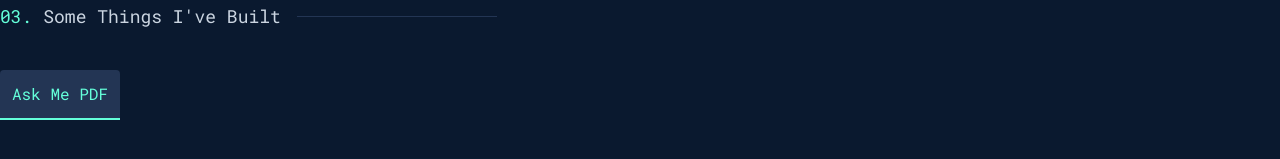
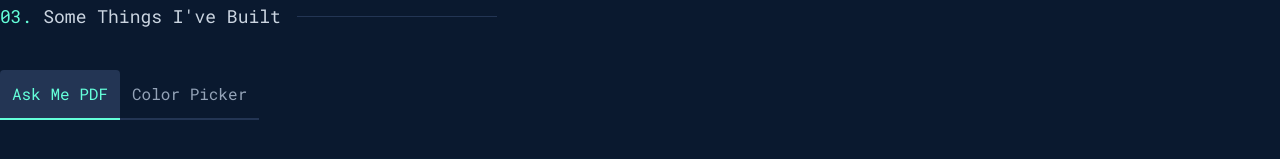
Before and after one commit to MahsinSaifullah/mahsin-portfolio-2.0, a Next.js app: page / in a window 1280 px wide. Shown: the part 2664-2823 px from the top of the page. Built offline with nearby package versions, Linux system fonts and the light colour scheme.

Commit message:
chore: add color picker project to portfolio

```diff
--- a/app/Projects.tsx
+++ b/app/Projects.tsx
@@ -1,7 +1,9 @@
 'use client';
 
+import React from 'react';
 import SectionHeader from '@/components/SectionHeader';
 import askMePDF from './images/askMePDF.png';
+import colorPicker from './images/colorPicker.png';
 import ProjectItem from './ProjectItem';
 import Tabs from '@/components/Tabs';
 
@@ -25,43 +27,38 @@ const PROJECT_HASH_MAP = {
     githubLink: 'https://github.com/MahsinSaifullah/ask-me-pdf',
     demoLink: 'https://ask-me-pdf.vercel.app/',
   },
+  'Color Picker': {
+    name: 'Color Picker',
+    image: colorPicker,
+    description:
+      'The Color Picker is a React-based web application built with Material-UI, designed for developers and designers. It enables users to create custom color palettes, offering an intuitive interface for selecting and organizing colors. Users can effortlessly copy individual colors to their clipboard and integrate them directly into their projects, streamlining the design workflow',
+    techStack: ['React', 'Javascript', 'Material UI', 'Chroma Js'],
+    githubLink: 'https://github.com/MahsinSaifullah/React-Color-Picker-App',
+    demoLink: 'https://mahsin-react-color-picker.netlify.app/',
+  },
 };
 
-const PROJECTS = [
-  {
-    name: 'Ask Me PDF',
-    image: askMePDF,
-    description:
-      'Ask Me PDF is an AI-powered SaaS web application built with Next.js and Tailwind CSS, designed for seamless interaction with documents. Users can upload PDFs and engage in AI-driven conversations with their content, leveraging OpenAI, LangChain, and Pinecone vectors for efficient information retrieval.',
-    techStack: [
-      'React',
-      'Typescript',
-      'Next JS',
-      'Tailwind css',
-      'Firebase',
-      'Langchain',
-      'OpenAI',
-      'Pinecone',
-      'Clerk Auth',
-    ],
-    githubLink: 'https://github.com/MahsinSaifullah/ask-me-pdf',
-    demoLink: 'https://ask-me-pdf.vercel.app/',
-  },
-];
-
-const PROJECT_NAMES = Object.keys(PROJECT_HASH_MAP);
+const PROJECTS = Object.keys(PROJECT_HASH_MAP);
 
 const Projects = () => {
+  const [activeTab, setActiveTab] = React.useState(0);
+
   return (
     <section className="h-screen flex justify-center flex-col ">
       <SectionHeader index="03" heading="Some Things I've Built" />
       <Tabs
-        tabs={PROJECT_NAMES}
+        tabs={PROJECTS}
         orientation="horizontal"
-        activeIndex={0}
-        onTabSelect={(index) => {}}
+        activeIndex={activeTab}
+        onTabSelect={(index) => {
+          setActiveTab(index);
+        }}
       >
-        <ProjectItem {...PROJECTS[0]} />
+        <ProjectItem
+          {...PROJECT_HASH_MAP[
+            PROJECTS[activeTab] as keyof typeof PROJECT_HASH_MAP
+          ]}
+        />
       </Tabs>
     </section>
   );
```
Also changed, not shown: app/images/colorPicker.png (added).
